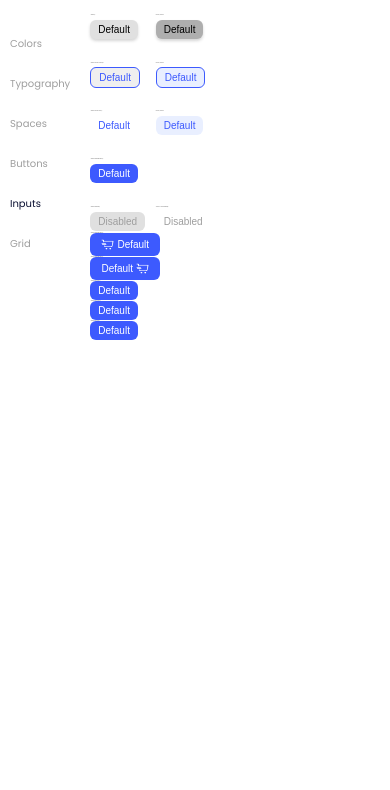
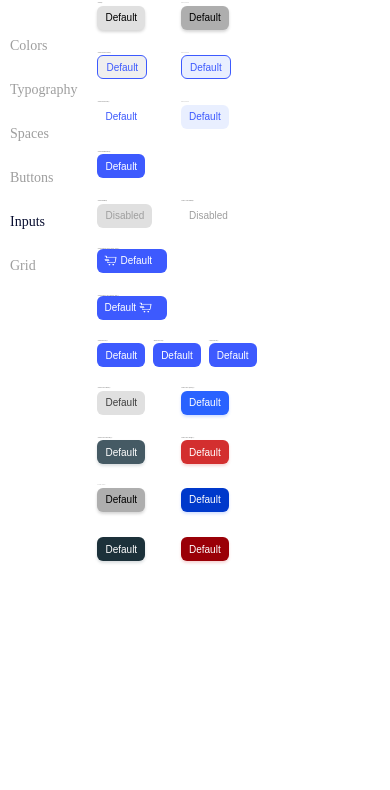
Before and after one commit to anjalidalal/button-component, a plain HTML site: page index.html in a window 390 px wide. Shown: the part 54-844 px from the top of the page. Drawn offline with Linux system fonts and the light colour scheme.

Commit message:
Responsive webdesign * Mobile View

```diff
--- a/index.html
+++ b/index.html
@@ -16,7 +16,7 @@
 </head>
 
 <body>
-  <div class="upper">
+  <div class="main">
     <div class="left">
       <p>Colors</p>
       <p>Typography</p>
@@ -27,7 +27,7 @@
     </div>
     <div class="right">
       <h1>Buttons</h1>
-      <div class="btn">
+      <div class="buttons-1">
         <!-- #1 and #2 -->
         <div>
           <p>
@@ -36,7 +36,7 @@
           <button class="btn1">Default</button>
         </div>
         <div>
-          <p> &:hover, &:focus</p>
+          <p style="color: #828282;"> &:hover, &:focus</p>
           <button class="btn2">Default</button>
         </div>
         <!-- #3 and #4 -->
@@ -47,7 +47,7 @@
           <button class="btn3">Default</button>
         </div>
         <div>
-          <p> &:hover, &:focus </p>
+          <p style="color: #828282;"> &:hover, &:focus </p>
           <button class="btn4">Default</button>
         </div>
         <!-- #5 and #6 -->
@@ -58,7 +58,7 @@
           <button class="btn5">Default</button>
         </div>
         <div>
-          <p> &:hover, &:focus</p>
+          <p style="color: #828282;"> &:hover, &:focus</p>
           <button class="btn6">Default</button>
         </div>
         <!-- #7 and #8 -->
@@ -85,25 +85,25 @@
           <button class="btn10">Disabled</button>
         </div>
       </div>
+      <!-- #11 and #12 -->
         <div class="buttons-2">
-          <!-- #11 and #12 -->
           <div>
             <p>
-              < Button disableShadow/>
+              < Button startIcon=”local_grocery_store” />
             </p>
             <button class="btn11"><img src="./icons8-fast-cart-48.png" alt="">Default</button>
           </div>
           <div>
             <p>
-              < Button disableShadow/>
+              < Button endIcon=”local_grocery_store” />
             </p>
             <button class="btn12">Default
               <img src="./icons8-fast-cart-48.png" alt="">
             </button>
           </div>
         </div>
+        <!-- #13 and #14 and #15 -->
         <div class="buttons-3">
-          <!-- #13 and #14 and #15 -->
           <div>
             <p>
               < Button size=”sm”/>
@@ -124,9 +124,64 @@
             <button class="btn15"> Default</button>
           </div>
         </div>
+        <!-- #16 and #17 and #18 and #19 -->
+        <div class="buttons-4">
+          <div>
+            <p>
+              < Button color=”default” />
+            </p>
+            <button class="btn16">Default</button>
+          </div>
+          <div>
+            <p>
+              < Button color=”primary” />
+            </p>
+            <button class="btn17">Default</button>
+          </div>
+          <div>
+            <p>
+              < Button color=”secondary” />
+            </p>
+            <button class="btn18">Default
+            </button>
+          </div>
+          <div>
+            <p>
+              < Button color=”danger” />
+            </p>
+            <button class="btn19"> Default</button>
+          </div>
+        </div>
+        <!-- #20 and #21 and #22 and #23 -->
+        <div class="buttons-5">
+          <div>
+            <p style="color: #828282;">
+              &:hover, &:focus
+            </p>
+            <button class="btn20">Default</button>
+          </div>
+          <div>
+            <p style="color: rgba(240, 248, 255, 0);">
+              &:hover, &:focus
+            </p>
+            <button class="btn21">Default</button>
+          </div>
+          <div>
+            <p style="color: rgba(240, 248, 255, 0);">
+              &:hover, &:focus
+            </p>
+            <button class="btn22">Default
+            </button>
+          </div>
+          <div>
+            <p style="color: rgba(240, 248, 255, 0);">
+              &:hover, &:focus
+            </p>
+            <button class="btn23"> Default</button>
+          </div>
+        </div>
     </div>
   </div>
-  <div class="lower"></div>
 </body>
 
 </html>
--- a/style.css
+++ b/style.css
@@ -3,19 +3,35 @@
 }
 body {
   box-sizing: border-box;
+  font-family: Ubuntu Mono;
 }
-.upper {
+.main {
   display: flex;
   gap: 10px;
 }
-.btn {
+.right > h1 {
+  font-family: Poppins;
+  font-style: normal;
+  font-weight: 500;
+  font-size: 24px;
+  line-height: 36px;
+  color: #4f4f4f;
+}
+.buttons-1 {
   display: grid;
   grid-template-columns: auto auto;
   row-gap: 22px;
   column-gap: 8px;
   margin-top: 20px;
 }
-img{
+.left > p {
+  font-family: Noto Sans JP;
+  font-weight: 500;
+  font-size: 14px;
+  line-height: 20px;
+  color: #9E9E9E;
+}
+img {
   width: 13px;
 }
 .left {
@@ -24,10 +40,12 @@ img{
   gap: 24px;
   margin-top: 80px;
   padding: 10px;
-  color: #9E9E9E;
-  font-size: 10px;
 }
-.btn > div > p {
+.buttons-1 > div > p,
+.buttons-2 > div > p,
+.buttons-3 > div > p,
+.buttons-4 > div > p,
+.buttons-5 > div > p {
   font-size: 1px;
 }
 button {
@@ -36,65 +54,126 @@ button {
   text-align: center;
   border-radius: 6px;
   border: none;
+  height: 24px;
 }
 .btn1 {
   background: #e0e0e0;
   box-shadow: 0px 2px 3px rgba(51, 51, 51, 0.2);
 }
 .btn2 {
-  background: #AEAEAE;
+  background: #aeaeae;
   box-shadow: 0px 2px 3px rgba(51, 51, 51, 0.2);
 }
 .btn3 {
-    border: 1px solid #3D5AFE;
-    color: #3D5AFE;
+  border: 1px solid #3d5afe;
+  color: #3d5afe;
 }
 .btn4 {
-    background: rgba(41, 98, 255, 0.1);
-    border: 1px solid #3D5AFE;
-    color: #3D5AFE;
+  background: rgba(41, 98, 255, 0.1);
+  border: 1px solid #3d5afe;
+  color: #3d5afe;
 }
 .btn5 {
-    color: #3D5AFE;
-    background-color: rgba(253, 253, 252, 0);
+  color: #3d5afe;
+  background-color: rgba(253, 253, 252, 0);
 }
 .btn6 {
-    background: rgba(41, 98, 255, 0.1);
-    color: #3D5AFE;
+  background: rgba(41, 98, 255, 0.1);
+  color: #3d5afe;
 }
 .btn7 {
-    background: #3D5AFE;
-    color: #FFFFFF;
+  background: #3d5afe;
+  color: #ffffff;
 }
 .btn8 {
   display: none;
 }
 .btn9 {
-  color: #9E9E9E;
-  background: #E0E0E0;
+  color: #9e9e9e;
+  background: #e0e0e0;
 }
 .btn10 {
   background: #e0e0e000;
-  color: #9E9E9E;
+  color: #9e9e9e;
 }
 .btn11,
 .btn12 {
-  background: #3D5AFE;
-  color: #FFFFFF;
+  background: #3d5afe;
+  color: #ffffff;
   width: 70px;
-  padding: 5px 8px;
+  padding: 5px 7px;
   display: flex;
-  justify-content: center;
   align-items: center;
   gap: 3px;
 }
 .btn13,
 .btn14,
-.btn15{
-  background: #3D5AFE;
-  color: #FFFFFF;
+.btn15 {
+  background: #3d5afe;
+  color: #ffffff;
 }
-.buttons-2,
-.buttons-3{
-  font-size: 1px;
+.buttons-2 {
+  display: flex;
+  row-gap: 22px;
+  flex-direction: column;
+  column-gap: 8px;
+  margin-top: 20px;
 }
+.buttons-3 {
+  display: flex;
+  row-gap: 22px;
+  column-gap: 8px;
+  margin-top: 20px;
+}
+.btn16 {
+  background: #e0e0e0;
+  color: #3f3f3f;
+}
+.btn17 {
+  background: #2962ff;
+  box-shadow: 0px 2px 3px rgba(41, 98, 255, 0.2);
+  color: #ffffff;
+}
+.btn18 {
+  background: #455a64;
+  box-shadow: 0px 2px 3px rgba(69, 90, 100, 0.2);
+  color: #ffffff;
+}
+.btn19 {
+  background: #d32f2f;
+  box-shadow: 0px 2px 3px rgba(211, 47, 47, 0.2);
+  color: #ffffff;
+}
+.btn20 {
+  background: #aeaeae;
+  box-shadow: 0px 2px 3px rgba(51, 51, 51, 0.2);
+}
+.btn21 {
+  background: #0039cb;
+  box-shadow: 0px 2px 3px rgba(41, 98, 255, 0.2);
+  color: #ffffff;
+}
+.btn22 {
+  background: #1c313a;
+  box-shadow: 0px 2px 3px rgba(69, 90, 100, 0.2);
+  color: #ffffff;
+}
+.btn23 {
+  color: #ffffff;
+  background: #9a0007;
+  box-shadow: 0px 2px 3px rgba(211, 47, 47, 0.2);
+}
+.buttons-4 {
+  display: grid;
+  row-gap: 22px;
+  grid-template-columns: auto auto;
+  column-gap: 8px;
+  margin-top: 20px;
+}
+.buttons-5 {
+  display: grid;
+  row-gap: 22px;
+  grid-template-columns: auto auto;
+  column-gap: 8px;
+  margin-top: 20px;
+}
```
